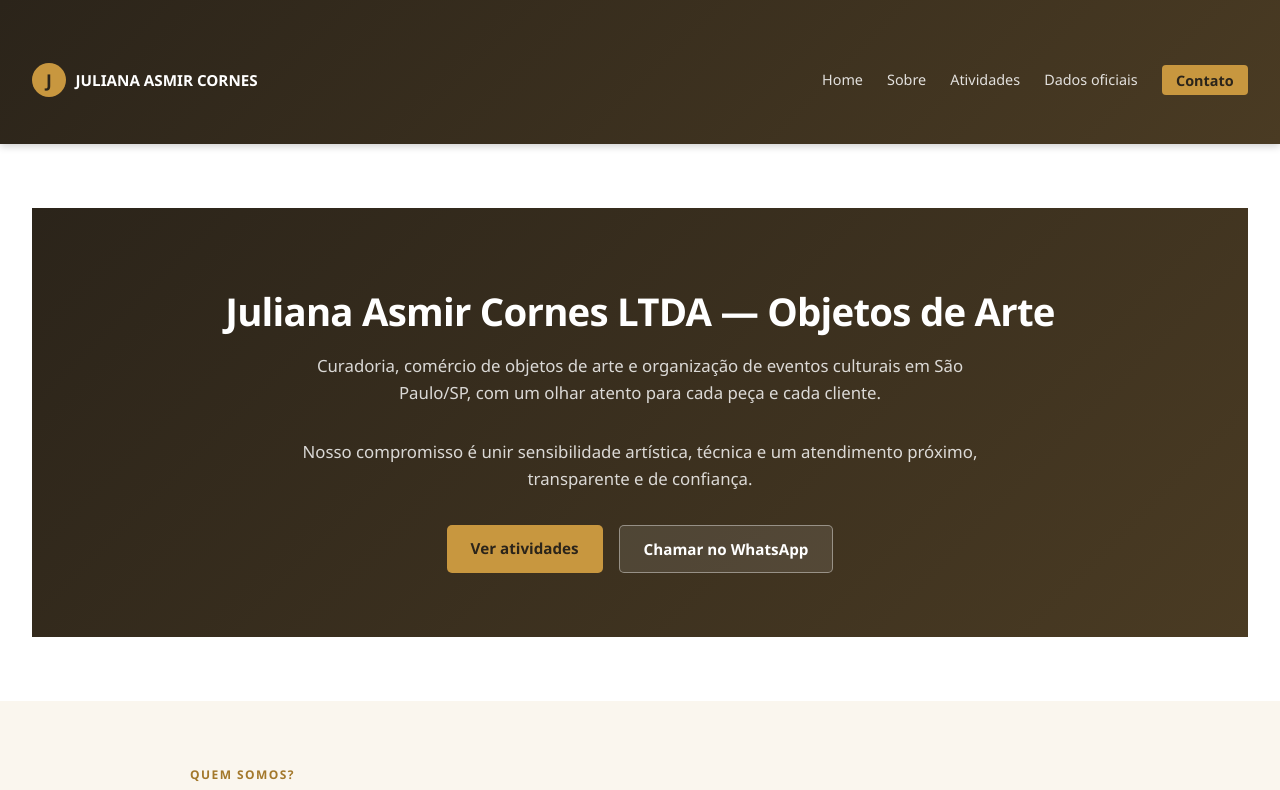
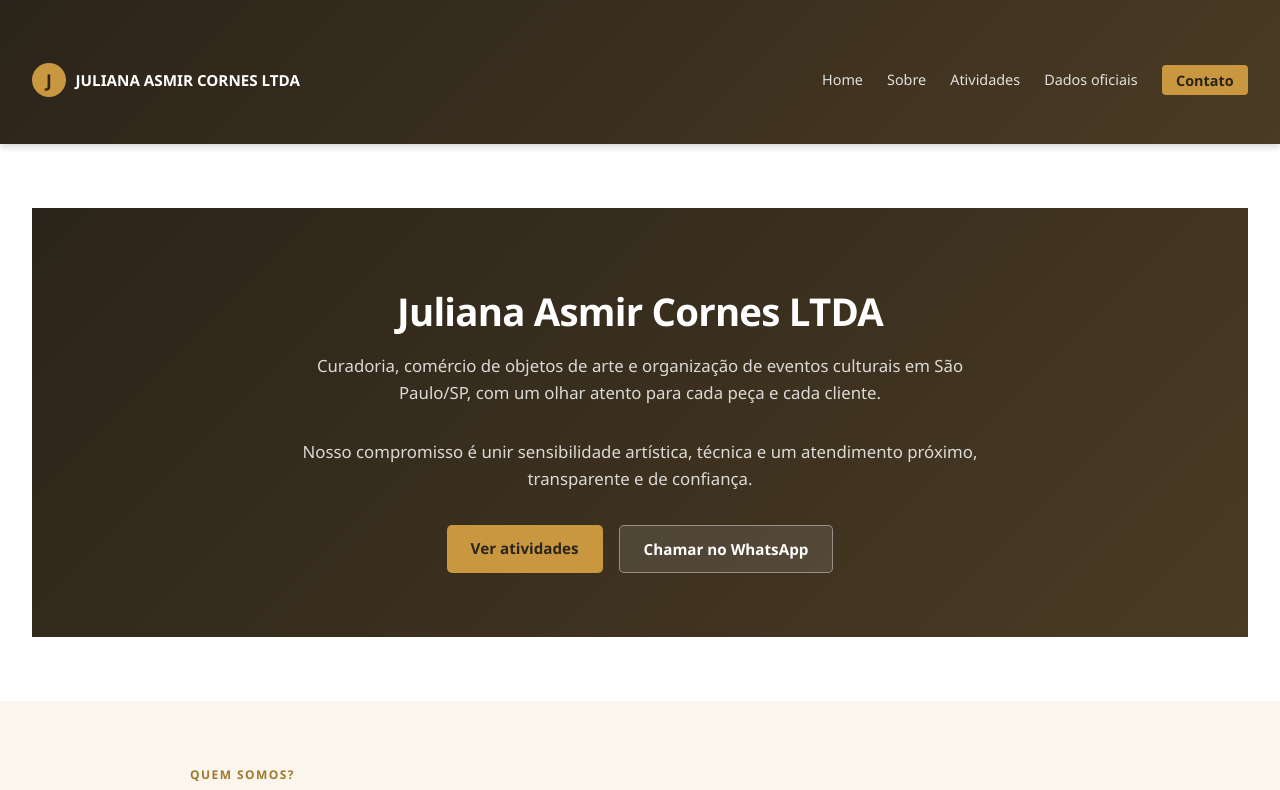
Before and after one commit to Kauana659/Perfil-6, a plain HTML site: page index.html in a window 1280 px wide. Shown: the top 790 px of the page. Drawn offline with Linux system fonts and the light colour scheme.

Commit message:
Update company name in index.html

```diff
--- a/index.html
+++ b/index.html
@@ -381,7 +381,7 @@
 <nav id="home">
   <a class="nav-brand" href="#home">
     <span class="logo-initial">J</span>
-    JULIANA ASMIR CORNES
+    JULIANA ASMIR CORNES LTDA
   </a>
   <ul class="nav-links">
     <li><a href="#home">Home</a></li>
@@ -395,7 +395,7 @@
 <!-- HERO -->
 <section id="hero-section">
   <div id="home" style="padding:5rem 2rem 4rem; background:linear-gradient(135deg, #2b241a 0%, #4a3b23 100%); color:#fff; text-align:center;">
-    <h1>Juliana Asmir Cornes LTDA — Objetos de Arte</h1>
+    <h1>Juliana Asmir Cornes LTDA </h1>
     <p>Curadoria, comércio de objetos de arte e organização de eventos culturais em São Paulo/SP, com um olhar atento para cada peça e cada cliente.</p>
     <p style="color:rgba(255,255,255,0.82); max-width:680px; margin:0 auto 2rem;">Nosso compromisso é unir sensibilidade artística, técnica e um atendimento próximo, transparente e de confiança.</p>
     <div class="hero-btns">
```
